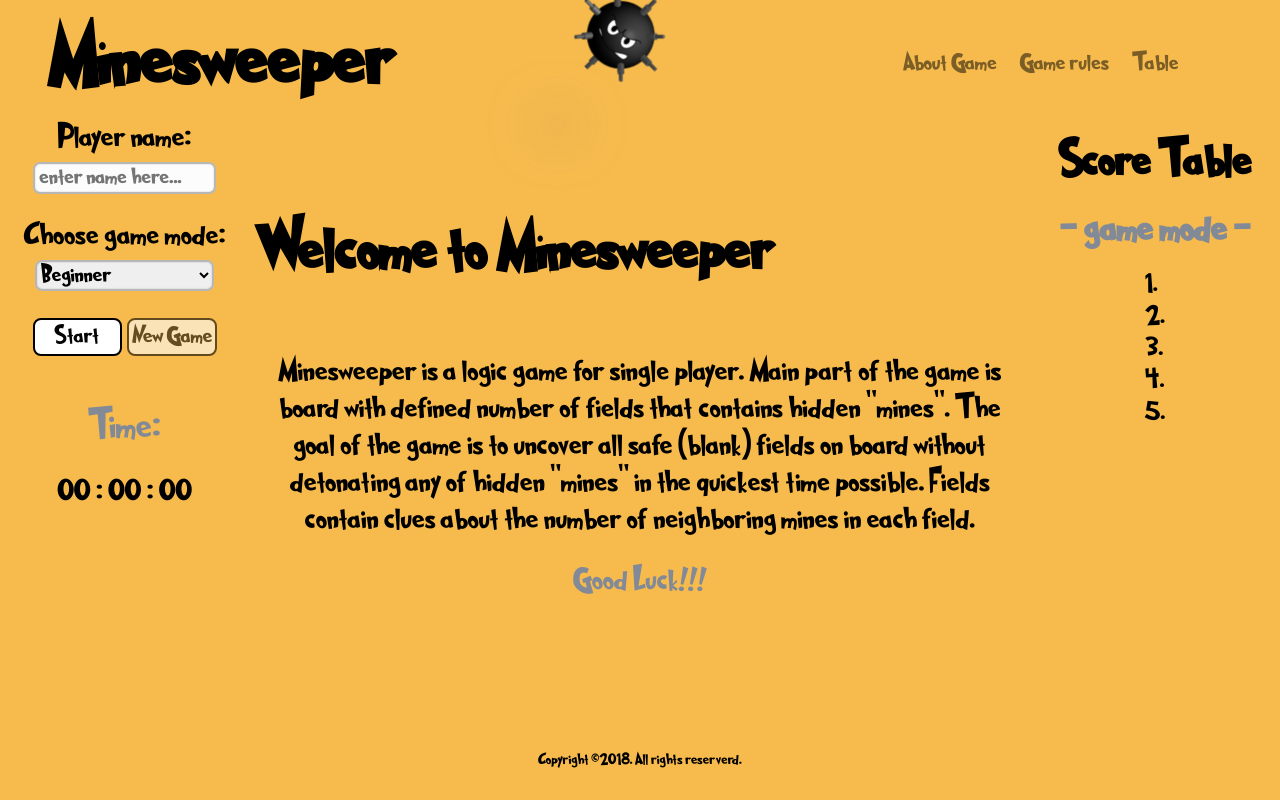
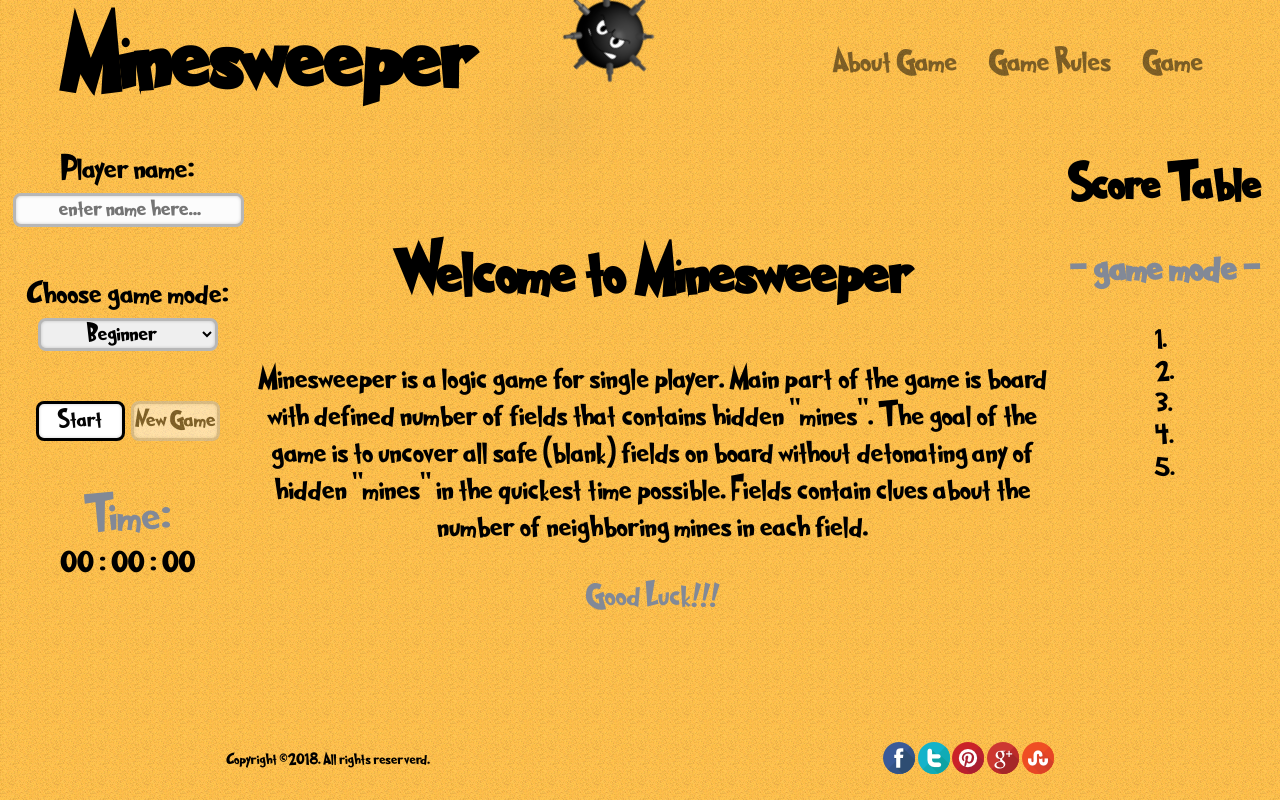
Before and after one commit to JohnnyTheBoy/minesweeper-project, a website built with webpack: page index.html in a window 1280 px wide. Built offline with nearby package versions, Linux system fonts and the light colour scheme.

Commit message:
html, css cleanup

```diff
--- a/app/animation.ts
+++ b/app/animation.ts
@@ -1,8 +1,9 @@
 import { Game, gameSection, game, welcomeScreen } from './data';
 
 const aboutGameButton = document.getElementById('about-game-button');
-const tableButton = document.getElementById('table-button');
+const gameButton = document.getElementById('game-button');
 const gameRulesButton = document.getElementById('game-rules-button');
+
 const gameRules = document.getElementById('game-rules');
 const aboutGame = document.getElementById('about-game');
 const body = document.getElementById("body");
@@ -53,7 +54,7 @@ const gameShow = () => {
 
 aboutGameButton.addEventListener('click', aboutGameShow);
 gameRulesButton.addEventListener('click', gameRulesShow);
-tableButton.addEventListener('click', gameShow);
+gameButton.addEventListener('click', gameShow);
 
 //#endregion
 
--- a/app/app.ts
+++ b/app/app.ts
@@ -1,4 +1,4 @@
-import { Game, Player, gameOptionsSection, gameStartButton, gameResetButton, gameSection, game, playerNameInput, welcomeScreen } from './data';
+import { Game, Player, gameOptionsSection, gameStartButton, gameResetButton, gameSection, game, playerNameInput} from './data';
 import { gameMode, gameModeInput } from './gameMode';
 import { createGrid } from './tableGrid';
 import { setMines, clearMines, showMines, writeTips } from './minesAndTips';
--- a/app/data.ts
+++ b/app/data.ts
@@ -1,8 +1,8 @@
 //#region - selectors
 const gameStartButton = <HTMLButtonElement>document.getElementById('start');
 const gameResetButton = <HTMLButtonElement>document.getElementById('reset');
-const playerNameInput = <HTMLInputElement>document.getElementById('username');
-const gameOptionsSection = document.getElementById('game-options');
+const playerNameInput = <HTMLInputElement>document.getElementById('player-name');
+const gameOptionsSection = document.getElementById('options');
 const gameSection = document.getElementById('game-place');
 const welcomeScreen = document.getElementById('welcome-screen');
 const game = document.getElementById('game');
@@ -73,7 +73,7 @@ class Player {
         return this._name;
     }
     setName(value: string) {
-        if (value === ''){value = 'unknown player'}
+        if (value === '') { value = 'unknown player' }
         this._name = value;
         console.log(`Players name set to: ${this._name}`)
     }
@@ -97,4 +97,4 @@ class Player {
 }
 //#endregion
 
-export { Game, Player, gameStartButton, gameResetButton, playerNameInput, gameOptionsSection, gameSection,welcomeScreen,game };
+export { Game, Player, gameStartButton, gameResetButton, playerNameInput, gameOptionsSection, gameSection, welcomeScreen, game };
--- a/app/gameMode.ts
+++ b/app/gameMode.ts
@@ -4,7 +4,7 @@ import { Game, Player } from './data';
 // const customRowsInput = <HTMLInputElement>document.getElementById('customRows');
 // const customColsInput = <HTMLInputElement>document.getElementById('customCols');
 // const customMinesInput = <HTMLInputElement>document.getElementById('customMines');
-const gameModeInput = <HTMLSelectElement>document.getElementById('gameMode');
+const gameModeInput = <HTMLSelectElement>document.getElementById('game-mode');
 // const customModeOptions = <HTMLElement>document.getElementById('customModeOptions');
 //#endregion
 
--- a/app/ranking.ts
+++ b/app/ranking.ts
@@ -2,9 +2,8 @@ import { Player } from './data';
 import { calcScore } from './timer';
 
 //#region - selectors
-const scoreList = document.getElementById('scoreList');
-const gameModeName = document.getElementById('modeName');
-const modeNameHeading = document.getElementById('modeNameHeading');
+const scoreList = document.getElementById('score-list');
+const gameModeName = document.getElementById('game-mode-name');
 //#endregion
 
 //#region - rankingTable definition
--- a/app/timer.ts
+++ b/app/timer.ts
@@ -37,7 +37,7 @@ let resetTimer = () => {
 }
 
 let stringInterval = 0; // za ispis string vremena
-const timerPlace = document.getElementById('timerPlace');
+const timerPlace = document.getElementById('timer-place');
 
 let startTimerHandler = () => {
     startTimer();
--- a/css/app.css
+++ b/css/app.css
@@ -8,45 +8,30 @@
 }
 
 * {
+    margin:0;
     padding: 0;
-    margin: 0;
     font-family: grinched;
+}
+
+html {
+    /* overflow: hidden; */
+    /* overflow-y: hidden; */
+    font-size: 16px;
+    height:100%;
 }
 
 body {
     display: flex;
     flex-direction: column;
-    justify-content: space-between;
-    min-height: 100vh;
-    max-height: 100vh;
-    overflow: hidden
+    min-width: 441px;
+    height: 100%;
+    background-image: url("../images/background.png");
 }
 
-html {
-    overflow: hidden;
-    overflow-y: scroll;
-    font-size: 16px;
+header,main,footer {
+    opacity:0;
+    animation: 2s fadein 1s forwards;
 }
-
-
-input, select, option {
-    font-size: 1.5rem;
-    font-family: grinched;
-}
-
-.hidden-options {
-    display: none;
-}
-
-
-.hidden {
-    visibility: hidden;
-}
-
-
-/*====================================================================================================*/
-/*Animation*/
-/*====================================================================================================*/
 
 @keyframes fadein {
     100%{
@@ -54,7 +39,34 @@ input, select, option {
     }
 }
 
-@keyframes moveIt {
+/*====================================================================================================*/
+/*Header styles*/
+/*====================================================================================================*/
+
+header {
+    order: 0;
+    flex-basis: 15vh;
+    display:flex;
+    flex-direction: row;
+    justify-content: space-around;
+    align-items: center;
+    flex-wrap: wrap;
+}
+
+header h1 {
+    font-size: 6rem;
+}
+
+header div {
+    align-self: flex-start;
+}
+
+#swinging-bomb {
+    transform-origin: 50% 0;
+    animation: swinging 2.5s ease-in-out infinite;
+}
+
+@keyframes swinging {
     0%, 100% {
       transform: rotate(45deg);
     }
@@ -63,210 +75,167 @@ input, select, option {
     }
   }
 
-@keyframes moveShade {
+  #shadow {
+    width: 2rem;
+    height: 0.3rem;
+    background: gray;
+    border-radius: 50%;
+    margin: 1.3rem auto 0;
+    animation: moveShade 1.25s ease-in-out alternate infinite;
+  }
+
+  @keyframes moveShade {
     0% {
-      transform: translateX(-100px) scale(1.4);
-      filter: blur(20px);
+      transform: translateX(-6rem) scale(1.4);
+      filter: blur(1.3rem);
     }
     50% {
-      filter: blur(3px);
+      filter: blur(0.2rem);
     }
     100% {
-      transform: translateX(100px) scale(1.4);
-      filter: blur(20px);
+      transform: translateX(6rem) scale(1.4);
+      filter: blur(1.3rem);
     }
   }
 
-  @keyframes boomFadeout {
-    100% {opacity: 0; visibility: hidden;}
+header nav ul {
+    display:flex;
+    justify-content: space-between;
+}
+
+header nav ul li {
+    list-style: none;
+    display: inline;
+    font-size: 2rem;
+    padding: 0 1rem;
+    opacity: 0.5;
+}
+
+header nav ul li:hover {
+    opacity:1;
+    cursor: pointer;
 }
 
 
+@media screen and (max-width:940px) {
+    header h1 {order: 1;padding-bottom:1rem;}
+    header div {order:0;}
+    header nav {order: 2;padding-bottom:1rem;}
+}
 
-@keyframes gameOver {
-    100% {opacity: 0; visibility: hidden;}
+/*====================================================================================================*/
+/*Main section styles*/
+/*====================================================================================================*/
+
+main {
+    order: 1;
+    font-size: 2rem;
+    display:flex;
+    flex-direction:row;
+    justify-content: space-between;
+    flex-basis: 75vh;
+    flex-wrap: wrap;
+}
+
+@media screen and (max-width:538px) {
+    main {
+        flex-direction:column;
+    }
+    #options p {padding-bottom:1rem;}
+
+    #game-place {text-align:center}
 }
 /*====================================================================================================*/
-/*Header styles*/
-/*====================================================================================================*/
-header {
+
+#options {
+    order:0;
+    flex-basis: 18vw;
+    height: 60vh;
     display: flex;
-    z-index:1;
-    flex-direction: row;
-    flex-wrap: wrap;
-    flex-shrink: 0;
-    justify-content: space-between;
-    align-items:center;
-    padding: 0 3rem;
-    min-height: 15vh;
-    max-height: 15vh;
-    position:static;
-    background-color: rgb(247, 187, 77);
+    flex-direction: column;
+    justify-content: space-around;
+    align-items: center;
+    flex-grow:1
+}
 
-    opacity:0;
-    animation: 2s fadein 1s forwards;
+#options p {
+    text-align: center;
+}
+
+.input {
+    min-width: 14vw;
+    border: 0.2rem solid #b7b7b7;
+    border-radius: 0.5rem;
+    color: rgb(0, 0, 0);
+    background: rgba(252,252,252,1);
+    box-shadow: 0 0 0.2rem 0 rgba(0,0,0,0.2) inset;
+    text-shadow: 0.1rem 0.1rem 0 rgba(255,255,255,0.66);
+    font-size: 1.5rem;
+    text-align: center;
 
 }
 
-header h1 {
-    flex-grow: 1;
-    font-size:5rem;
-
+.input:disabled {
+    background:rgb(219, 218, 218);
 }
 
-header #bomb {
-    flex-grow: 2;
-    align-self:flex-start;
-    text-align:center;
-}
-
-#bombPic {
-    position: relative;
-    transform-origin: 50% 0;
-    animation: moveIt 2.5s ease-in-out infinite;
-  }
-
-.shadow {
-    width: 30px;
-    height: 5px;
-    background: gray;
-    border-radius: 50%;
-    margin: 20px auto 0;
-    animation: moveShade 1.25s ease-in-out alternate infinite;
-  }
-
-
-header nav {
-    padding-left: 1rem;
-    flex-grow: 1;
+.select {
+    border: 0.2rem solid #b7b7b7;
+    font-size: 1.5rem;
     text-align: center;
-}
-
-header nav li {
-
-    list-style: none;
-    display: inline;
-    padding-left: 1.3rem;
-    font-size: 1.5rem;
-    text-decoration: none;
-    opacity: 0.50;
-    color: black;
-}
-
-header nav li:hover {
-    opacity: 1;
-    text-decoration: none;
+    border-radius: 0.5rem;
+    min-width: 14vw;
+    box-shadow: 0 0 0.2rem 0 rgba(0,0,0,0.2) inset;
     cursor: pointer;
-}
-
-/*====================================================================================================*/
-/*Main styles*/
-/*====================================================================================================*/
-
-main {
-    display: flex;
-    flex-direction: row;
-    align-items: flex-start;
-    flex-shrink: 0;
-    justify-content: space-around;
-
-    min-height: 75vh;
-    max-height: 75vh;
-    background-color: rgb(247, 187, 77);
-
-    opacity:0;
-    animation: 2s fadein 1s forwards;
-
-}
-
-main p  {
-    padding-bottom: 1.5rem;
-}
-
-/*====================================================================================================*/
-/*Game Options Styles*/
-/*====================================================================================================*/
-
-main #game-options {
-    display:flex;
-    flex-direction: column;
-    align-items: center;
-    text-align: center;
-
-    font-size: 2rem;
-
-    max-height: 60vh;
-    min-height: 60vh;
-
-    min-width: 19vw;
-    max-width: 19vw;
-}
-
-#time-string {
-text-align: center;
-color: rgb(130, 137, 151);
-font-size: 2.5rem;
-
 }
 
 .btn {
 
     border-radius: 0.5rem;
+    box-shadow: 0 0 0.2rem 0 rgba(0,0,0,0.2) inset;
     color: #050505;
     font-size: 1.5rem;
     background: #ffffff;
     padding: 0.2rem 0rem;
-    border: 2px solid #000000;
+    border: 0.2rem solid #000000;
     text-decoration: none;
-    width: 7vw;
+    min-width: 7vw;
+    cursor: pointer;
   }
 
-  .btn:hover {
+.btn:hover {
     background: #050505;
     text-decoration: none;
     color:white;
   }
 
-  .btn:disabled {
-    opacity: 0.6;
+.btn:disabled {
+    opacity: 0.5;
+    border-color:#b7b7b7;
     pointer-events: none;
   }
 
-.input {
-    width: 14vw;
-    border: 2px solid #b7b7b7;
-    border-radius: 7px;
-    color: rgb(0, 0, 0);
-    background: rgba(252,252,252,1);
-    box-shadow: 0 0 2px 0 rgba(0,0,0,0.2) inset;
-    text-shadow: 1px 1px 0 rgba(255,255,255,0.66);
-
-}
-
-.select {
-    border: 2px solid #b7b7b7;
-    border-radius: 7px;
-    width: 14vw;
-    box-shadow: 0 0 2px 0 rgba(0,0,0,0.2) inset;
+#time-string {
+    color: rgb(130, 137, 151);
+    font-size: 3rem;
 }
 
 /*====================================================================================================*/
-/*Game Place Styles*/
-/*====================================================================================================*/
 
-main #game-place {
-
+#game-place {
+    order:1;
+    flex-basis: 62vw;
     display:flex;
-
+    flex-direction: column;
     justify-content: center;
     align-items: center;
-    padding: 0.2rem;
+}
 
-    min-width: 60vw;
-    max-width: 60vw;
-    min-height: 74.1vh;
-    max-height: 74.1vh;
+.remove {
+    display: none;
 }
+
+/*====================================================================================================*/
 
 .beginner td {
     line-height: 0;
@@ -322,13 +291,14 @@ td:hover {
 .clicked {
     transition: none;
 }
+
 .clicked:hover {
     background-color: rgb(130, 137, 151);
     border-color:rgb(104, 104, 104);
     border-radius: 0.5rem;
 }
 
-.beginner .empty, .intermediate .empty,.expert .empty  {
+.beginner .empty, .intermediate .empty, .expert .empty {
     background-color:white;
     border-color:rgb(119, 117, 115);
     transition: none;
@@ -342,117 +312,13 @@ td:hover {
 }
 
 /*====================================================================================================*/
-/*Game Info Styles*/
-/*====================================================================================================*/
-
-main #score-table {
-
-    display:flex;
-    position:relative;
-    flex-direction: column;
-    align-items: center;
-
-    min-width: 19vw;
-    max-width: 19vw;
-    min-height: 60vh;
-    max-height: 60vh;
-
-    font-size: 2rem;
-}
-
-main #score-table ol {
-    list-style-position: inside;
-    font-size: 1.7rem;
-}
-
-#score-table h1 {
-    padding-top:1rem;
-    padding-bottom: 1rem;
-}
-#score-table h2 {
-    padding-bottom:1rem;
-    text-align: center;
-    font-size: 2.5rem;
-}
-
-#modeName {
-    color:rgb(130, 137, 151);
-}
-
-
-/*====================================================================================================*/
-/*Footer animation*/
-/*====================================================================================================*/
-footer {
-    display: flex;
-    flex-direction: row;
-    justify-content: space-around;
-    align-items:center;
-    padding: 1rem 3rem;
-    z-index: -10;
-
-    min-height: 6vh;
-    max-height: 6vh;
-    background-color: rgb(247, 187, 77);
-    font-size: 1rem;
-
-    opacity:0;
-    animation: 2s fadein 1s forwards;
-}
-/*====================================================================================================*/
-
-.big-boom {
-    position: absolute;
-    top: -10rem;
-    left: 8rem;
-    width: 80%;
-    z-index: 12;
-    opacity:1;
-    /* animation: 1s fadein 1s forwards; */
-    animation: 2s boomFadeout 2s forwards;
-
-
-
-}
-.game-over {
-    position: absolute;
-    z-index:100;
-    top: 12rem;
-    left: 22rem;
-    opacity:0;
-    animation: 1s fadein 5s forwards;
-}
-
-
-.table{
-    opacity: 1;
-    animation: 3s boomFadeout 3s forwards;
-}
-table {
-    padding-top: 0.1rem;
-}
-
-flag {
-    margin:auto;
-    padding:auto;
-}
-
-.win {
-    position:absolute;
-    top: 10rem;
-    left: 25rem;
-    animation: 3s fadein 0.5s forwards;
-    opacity:0;
-}
-
-/*====================================================================================================*/
 /*Welcom screen style*/
 /*====================================================================================================*/
 
-#welcome-screen h1 {
- font-size: 4rem;
- padding-bottom: 4rem;
-
+#welcome-screen h2 {
+    font-size: 4rem;
+    text-align: center;
+    padding-bottom: 3rem;
 }
 
 #welcome-screen p {
@@ -461,40 +327,134 @@ flag {
 }
 
 #welcome-screen #good-luck {
+    padding-top: 2rem;
     color:rgb(130, 137, 151);
 }
 
-.remove {
-    display:none;
+.remove, {
+    display: none;
 }
 
 /*====================================================================================================*/
 /*About Game Styles*/
 /*====================================================================================================*/
+
 #about-game {
     font-size: 1.5rem;
-
 }
 
-#about-game h1 {
+#about-game h2 {
     font-size: 3rem;
     padding-bottom: 2rem;
     color:rgb(130, 137, 151);
 }
 
-#about-game h2 {
+#about-game h3 {
     padding-bottom: 1rem;
     color: rgb(130, 137, 151);
 }
+
 /*====================================================================================================*/
 /*Game Rules Styles*/
 /*====================================================================================================*/
+
 #game-rules {
     font-size: 2rem;
 }
 
-#game-rules h1 {
+#game-rules h2 {
     font-size: 3rem;
     padding-bottom: 3rem;
     color: rgb(130, 137, 151);
 }
+
+/*====================================================================================================*/
+
+#score-table{
+    order:2;
+    flex-basis: 18vw;
+    display: flex;
+    flex-direction: column;
+    align-items: center;
+    flex-wrap: wrap;
+}
+
+#score-table h2 {
+    padding-top: 2rem;
+    padding-bottom: 2rem;
+}
+
+#game-mode-name {
+    color:rgb(130, 137, 151);
+    padding-bottom: 2rem;
+    font-size: 2.5rem;
+    text-align: center;
+}
+
+#score-list {
+    list-style-position: inside;
+    font-size: 1.7rem;
+}
+
+/*====================================================================================================*/
+/*Footer styles*/
+/*====================================================================================================*/
+
+footer {
+    order:2;
+    min-height: 8vh;
+    font-size: 1rem;
+    flex-shrink: 0;
+    display: flex;
+    flex-direction: row;
+    justify-content: space-around;
+    align-items:center;
+}
+
+footer div {
+/* flex-grow:1; */
+text-align: center;
+}
+footer p {
+  /* flex-grow: 8; */
+  text-align: center;
+  /* padding-left: 15rem; */
+}
+
+/*====================================================================================================*/
+
+.big-boom {
+    position: absolute;
+    top: -10rem;
+    left: 10rem;
+    width: 80%;
+    z-index: 10;
+    opacity:1;
+    animation: 2s boomFadeout 2s forwards;
+}
+
+@keyframes boomFadeout {
+    100% {opacity: 0; visibility: hidden;}
+}
+
+.game-over {
+    position: absolute;
+    z-index:100;
+    top: 13rem;
+    left: 26rem;
+    opacity:0;
+    animation: 1s fadein 5s forwards;
+}
+
+.table{
+    opacity: 1;
+    animation: 3s boomFadeout 2s forwards;
+}
+
+.win {
+    position:absolute;
+    top: 10rem;
+    left: 28rem;
+    animation: 3s fadein 0.5s forwards;
+    opacity:0;
+}
--- a/index.html
+++ b/index.html
@@ -5,26 +5,27 @@
     <meta charset="UTF-8">
     <meta name="viewport" content="width=device-width, initial-scale=1.0">
     <meta http-equiv="X-UA-Compatible" content="ie=edge">
+    <link rel="icon" type="image/png" sizes="32x32" href="./images/favicon.png">
     <link rel="stylesheet" href="./css/app.css">
-    <title>Minesweeper JS Game</title>
+    <title>Minesweeper JS</title>
 </head>
 
 <body id="body">
 
     <header>
 
-        <h1 id="logo">Minesweeper</h1>
+        <h1>Minesweeper</h1>
 
-        <div id="bomb">
-            <img src="./images/bomb.png" id="bombPic" alt="moving-bomb">
-            <div class="shadow"></div>
+        <div>
+            <img src="./images/bomb.png" id="swinging-bomb" alt="swinging-bomb">
+            <div id="shadow"></div>
         </div>
 
         <nav>
             <ul>
                 <li id="about-game-button">About Game</li>
-                <li id="game-rules-button">Game rules</li>
-                <li id="table-button">Table</li>
+                <li id="game-rules-button">Game Rules</li>
+                <li id="game-button">Game</li>
             </ul>
         </nav>
 
@@ -32,16 +33,16 @@
 
     <main>
 
-        <section id="game-options">
+        <section id="options">
 
             <p>
-                <label for="username">Player name:</label>
-                <input type="text" name="username" id="username" placeholder=" enter name here..." maxlength="15" class="input ">
+                <label for="player-name">Player name:</label>
+                <input type="text" name="player-name" id="player-name" placeholder=" enter name here..." maxlength="15" class="input ">
             </p>
 
             <p>
-                <label for="gameMode">Choose game mode:</label>
-                <select name="gameMode" id="gameMode" class="select">
+                <label for="game-mode">Choose game mode:</label>
+                <select name="game-mode" id="game-mode" class="select">
                     <option value="beginner">Beginner</option>
                     <option value="intermediate">Intermediate</option>
                     <option value="expert">Expert</option>
@@ -53,10 +54,10 @@
                 <button id="reset" class="btn" disabled="disabled">New Game</button>
             </p>
 
-            <p id="timer">
+            <div id="timer">
                 <p id="time-string">Time:</p>
-                <p id="timerPlace">00 : 00 : 00</p>
-            </p>
+                <p id="timer-place">00 : 00 : 00</p>
+            </div>
 
         </section>
 
@@ -64,7 +65,7 @@
 
             <section id="welcome-screen">
 
-                <h1>Welcome to Minesweeper</h1>
+                <h2>Welcome to Minesweeper</h2>
 
                 <p>
                     Minesweeper is a logic game for single player. Main part of the game is board with defined number of fields that contains
@@ -79,7 +80,7 @@
 
             <section id="about-game" class='remove'>
 
-                <h1>About Minesweeper</h1>
+                <h2>About Minesweeper</h2>
 
                 <p>
                     Minesweeper is a logic game for single player. Main part of the game is board with defined number of fields that contains
@@ -88,7 +89,7 @@
                     mines in each field.
                 </p>
 
-                <h2>Game History</h2>
+                <h3>Game History</h3>
 
                 <p>
                     The game originates from the 1960s. However, the game we know today was created by Robert Donner and Curt Johnson both Microsoft
@@ -100,7 +101,7 @@
 
             <section id="game-rules" class="remove">
 
-                <h1>Game Rules</h1>
+                <h2>Game Rules</h2>
 
                 <ul>
                     <li> Game starts when player clicks on first field, and that also starts the timer.</li>
@@ -113,33 +114,41 @@
 
             </section>
 
-            <section id="game"></section>
+            <section id="game" class="remove"></section>
 
         </section>
 
         <section id="score-table">
 
-            <h1>Score Table</h1>
+            <h2>Score Table</h2>
 
-            <h2 id="modeName">- game mode -</h2>
+            <h3 id="game-mode-name">- game mode -</h3>
 
-            <ol id="scoreList">
+            <ol id="score-list">
                 <li></li>
                 <li></li>
                 <li></li>
                 <li></li>
                 <li></li>
             </ol>
+
         </section>
 
     </main>
 
+
     <footer>
         <p> Copyright &copy;2018. All rights reserverd.</p>
+        <div>
+           <a target=".blank"  href="http://www.facebook.com/"><img src="./images/facebook.png" alt="facebook"></a>
+           <a target=".blank"  href="http://www.twitter.com/"><img src="./images/twitter.png" alt="twitter"></a>
+           <a target=".blank"  href="http://www.pinterest.com/"><img src="./images/pinterest.png" alt="pinterest"></a>
+           <a target=".blank"  href="http://www.plus.google.com/"><img src="./images/google.png" alt="google-plus"></a>
+           <a target=".blank"  href="http://www.stumbleupon.com/"><img src="./images/stumbleupon.png" alt="stumble-upon"></a>
+        </div>
     </footer>
 
     <script src="./js/bundle.js"></script>
-
 </body>
 
 </html>
```
Also changed, not shown: js/bundle.js (+21 -26 lines), images/background.png (added), images/facebook.png (added), images/favicon.png (added), images/google.png (added), images/pinterest.png (added), images/stumbleupon.png (added), images/twitter.png (added).
